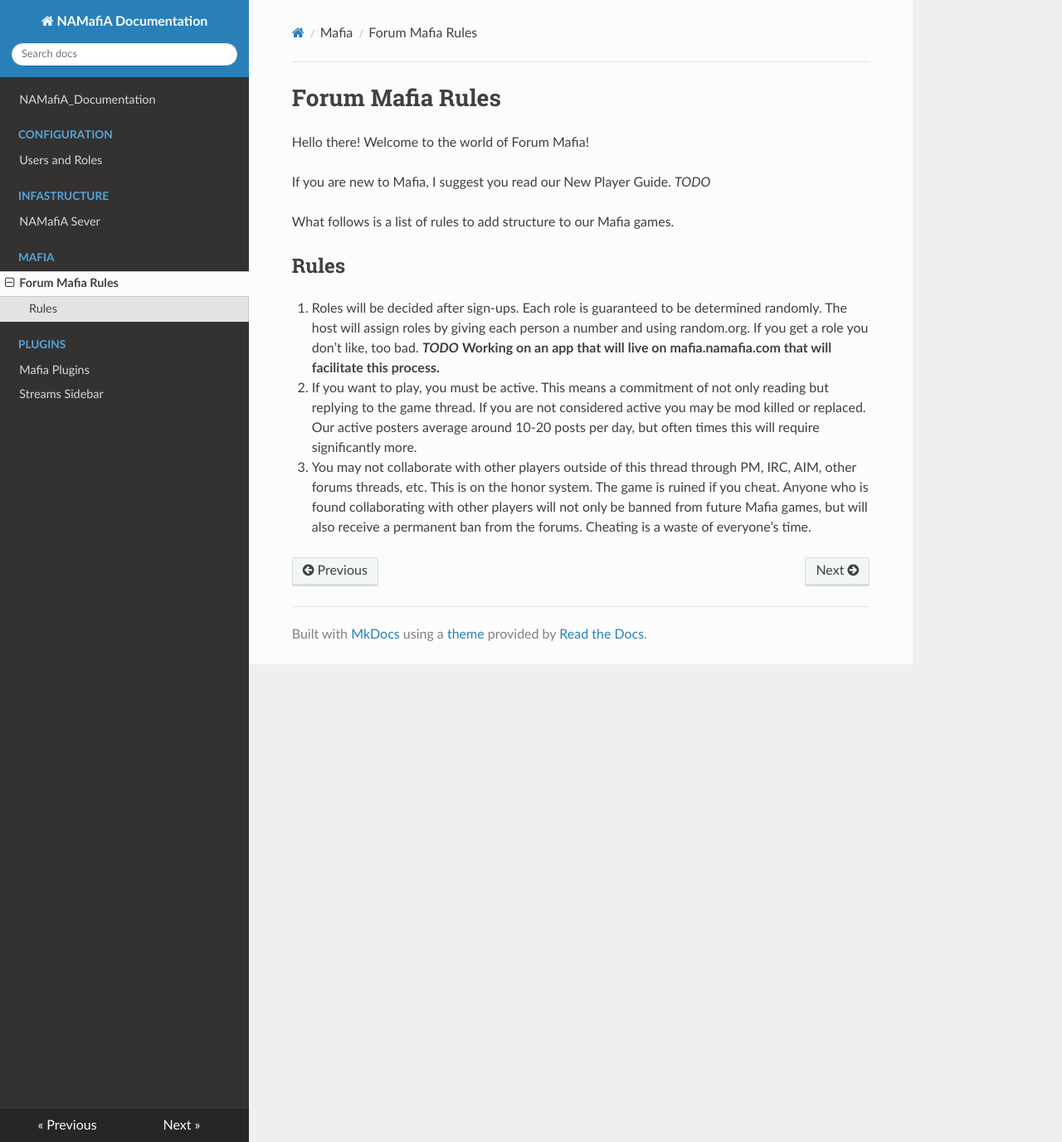
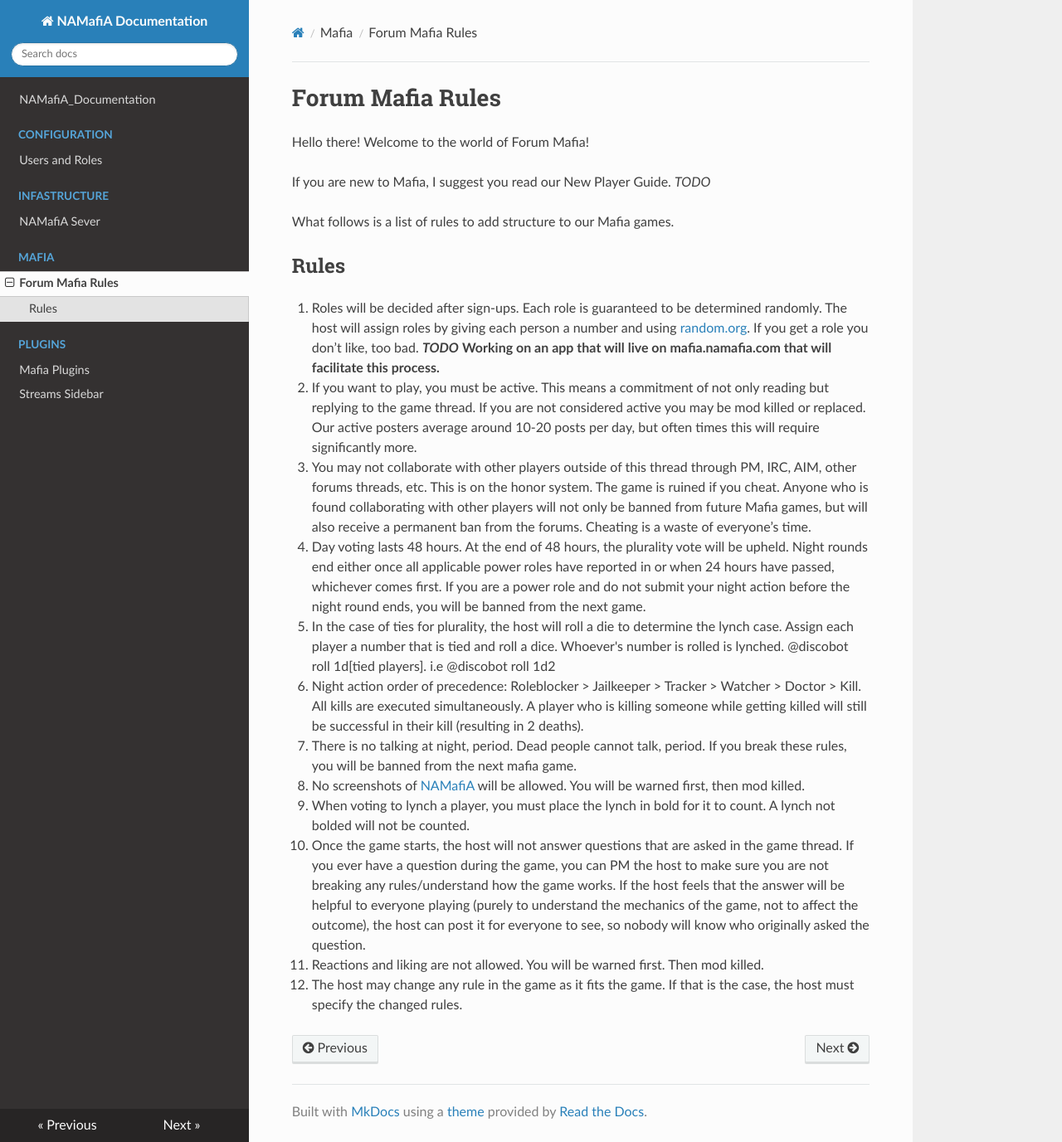
Before and after one commit to Roragok/NAMafiA-Documentation, an MkDocs documentation site: the page built from docs/Mafia/Mafia_Rules.md, in a window 1280 px wide and 1377 px high. Shown: the whole window at 83% size. Built offline with MkDocs 1.6.1, drawn with Linux system fonts in a browser that asks for light colours; nearby versions of some CDN libraries.

Commit message:
Append additional rules

```diff
--- a/docs/Mafia/Mafia_Rules.md
+++ b/docs/Mafia/Mafia_Rules.md
@@ -8,6 +8,26 @@ What follows is a list of rules to add structure to our Mafia games.
 
 ## Rules
 
-1. Roles will be decided after sign-ups. Each role is guaranteed to be determined randomly. The host will assign roles by giving each person a number and using random.org.  If you get a role you don’t like, too bad.  ***TODO*** **Working on an app that will live on mafia.namafia.com that will facilitate this process.**
+1. Roles will be decided after sign-ups. Each role is guaranteed to be determined randomly. The host will assign roles by giving each person a number and using [random.org](random.org).  If you get a role you don’t like, too bad.  ***TODO*** **Working on an app that will live on mafia.namafia.com that will facilitate this process.**
+
 2. If you want to play, you must be active. This means a commitment of not only reading but replying to the game thread. If you are not considered active you may be mod killed or replaced.  Our active posters average around 10-20 posts per day, but often times this will require significantly more.
+
 3. You may not collaborate with other players outside of this thread through PM, IRC, AIM, other forums threads, etc. This is on the honor system. The game is ruined if you cheat. Anyone who is found collaborating with other players will not only be banned from future Mafia games, but will also receive a permanent ban from the forums. Cheating is a waste of everyone’s time.
+
+4. Day voting lasts 48 hours. At the end of 48 hours, the plurality vote will be upheld. Night rounds end either once all applicable power roles have reported in or when 24 hours have passed, whichever comes first. If you are a power role and do not submit your night action before the night round ends, you will be banned from the next game.
+
+5. In the case of ties for plurality, the host will roll a die to determine the lynch case. Assign each player a number that is tied and roll a dice.  Whoever's number is rolled is lynched.  @discobot roll 1d[tied players].  i.e @discobot roll 1d2
+
+6. Night action order of precedence: Roleblocker > Jailkeeper > Tracker > Watcher > Doctor > Kill. All kills are executed simultaneously. A player who is killing someone while getting killed will still be successful in their kill (resulting in 2 deaths).
+
+7. There is no talking at night, period. Dead people cannot talk, period. If you break these rules, you will be banned from the next mafia game.
+
+8. No screenshots of [NAMafiA](namafia.com) will be allowed.  You will be warned first, then mod killed.
+
+9. When voting to lynch a player, you must place the lynch in bold for it to count.  A lynch not bolded will not be counted.
+
+10. Once the game starts, the host will not answer questions that are asked in the game thread. If you ever have a question during the game, you can PM the host to make sure you are not breaking any rules/understand how the game works. If the host feels that the answer will be helpful to everyone playing (purely to understand the mechanics of the game, not to affect the outcome), the host can post it for everyone to see, so nobody will know who originally asked the question.
+
+11.  Reactions and liking are not allowed.  You will be warned first. Then mod killed.
+
+12.  The host may change any rule in the game as it fits the game.  If that is the case, the host must specify the changed rules.
```
